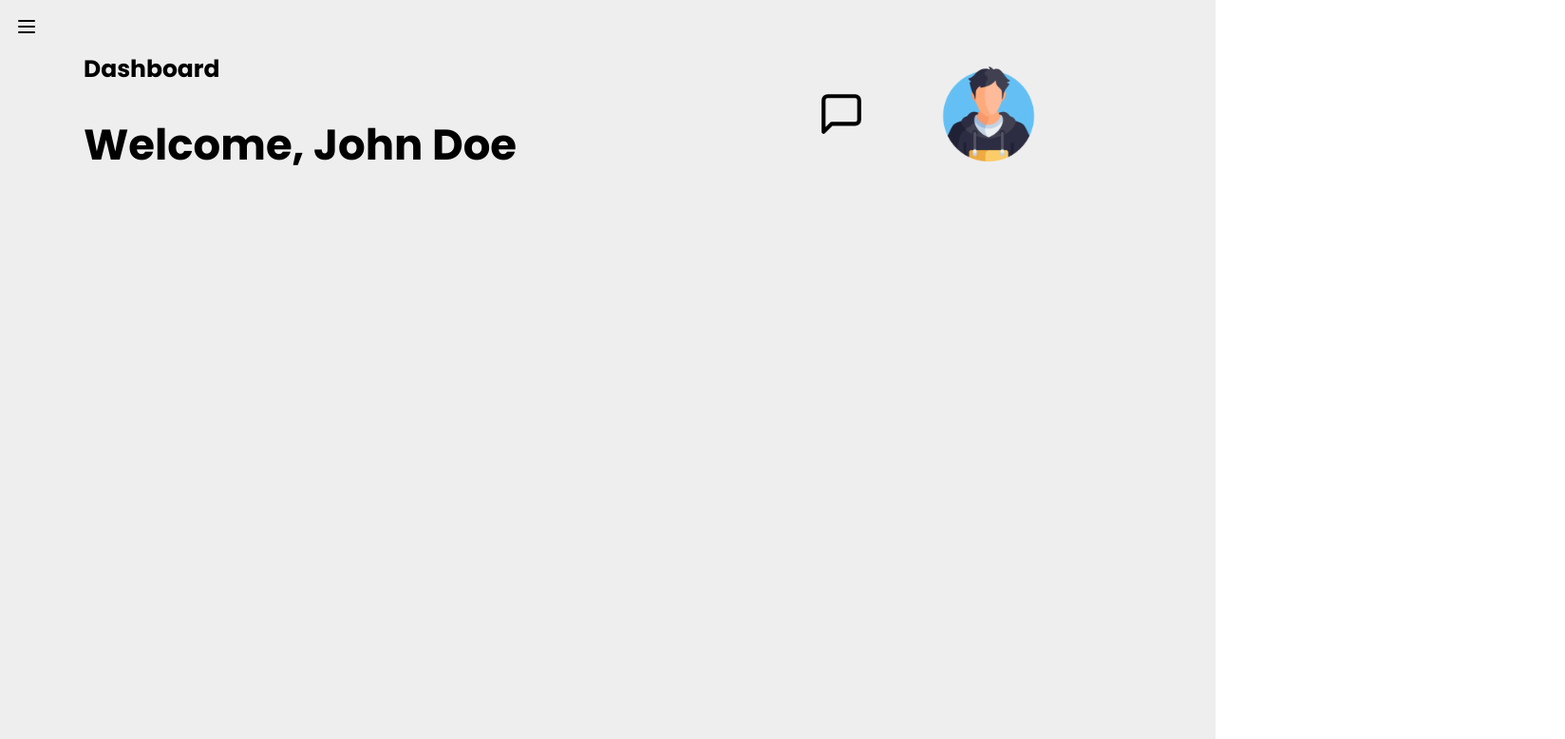
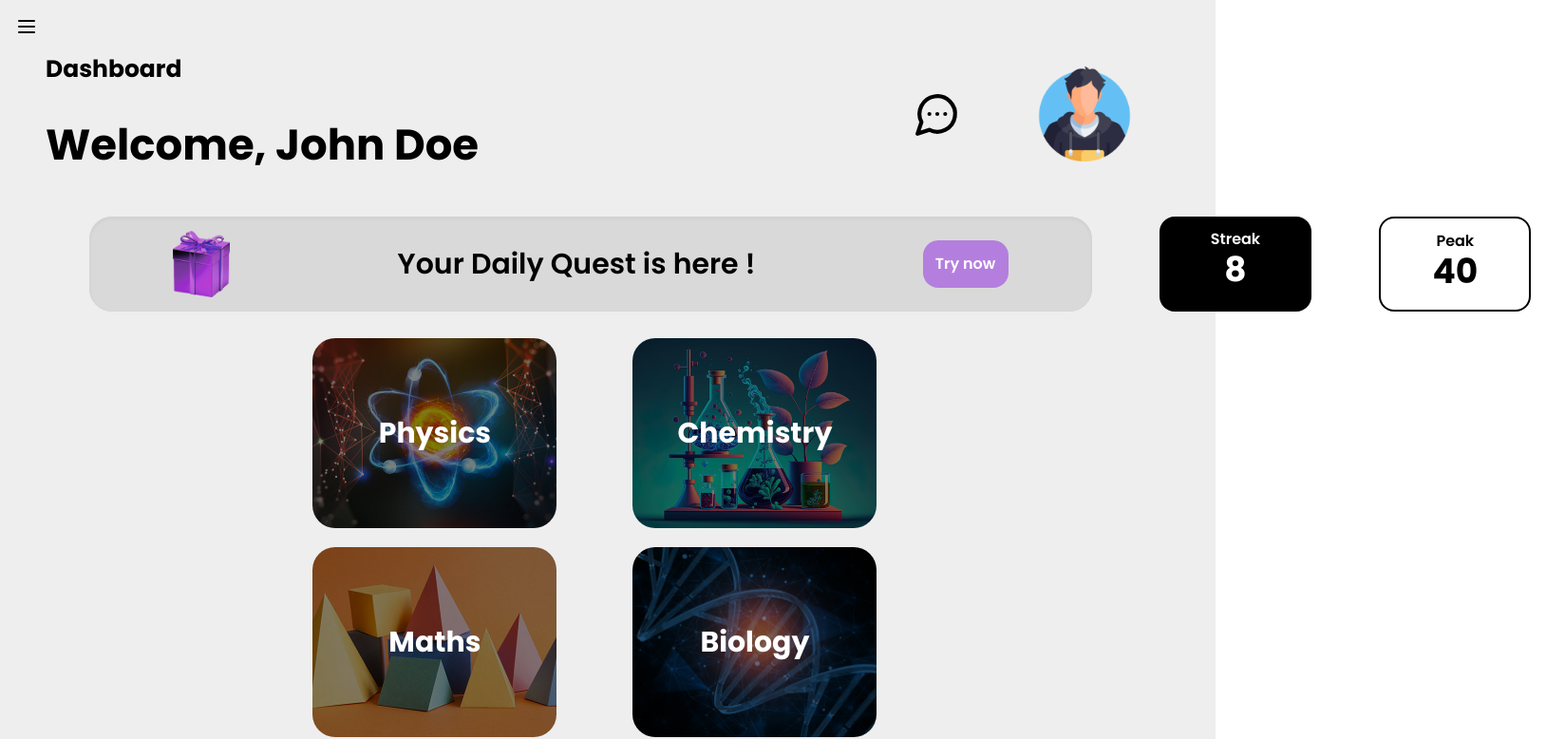
Before and after one commit to tharun-raj-r-g/digibridge, a React (Create React App) app: page / in a window 1280 px wide. Shown: the top 778 px of the page at 95% size, 1648 px wide, since content can reach past the window. Built offline with nearby package versions, Linux system fonts and the light colour scheme.

Commit message:
dashboard

```diff
--- a/src/App.js
+++ b/src/App.js
@@ -10,11 +10,11 @@ import Events from "./pages/Events";
 function App() {
     return (
         <BrowserRouter>
-            <div className="bg-[#eeeeee] h-screen">
+            <div className="bg-[#eeeeee]">
                 <div className={"absolute top-2"}>
                     <SideNav/>
                 </div>
-                <div className={"p-2 ml-20 pt-10"}>
+                <div className={"p-2 ml-10 pt-10"}>
                     <Routes>
                         <Route path={"/"} element={<Home/>}></Route>
                         <Route path={"/report"} element={<Report/>}></Route>
--- a/src/pages/Home.js
+++ b/src/pages/Home.js
@@ -1,19 +1,81 @@
 import home from "../images/dashboard.png";
 import boy from "../images/boy1.png";
-import { MessageSquare } from "lucide-react";
+import physics from "../images/physics.jpg"
+import chemistry from "../images/chemistry.jpg"
+import maths from "../images/maths.jpg"
+import biology from "../images/biology.png"
+import gift from "../images/gift.png"
+import { MessageSquare, MessageCircleMore } from "lucide-react";
+import { Button } from "../components/ui/button.tsx";
 const Home = () => {
+  const handlePhyicsClick = () => {
+    console.log('Button clicked!');
+  };
+  const handleChemistryClick = () => {
+    console.log('Button clicked!');
+  };
+  const handleMathsClick = () => {
+    console.log('Button clicked!');
+  };
+  const handleBiologyClick = () => {
+    console.log('Button clicked!');
+  };
+
   return (
     <div className="h-screen">
-      <div className="h-1/5 bg-inherit flex-row flex">
+      <div className="h-1/5 bg-inherit flex-row flex mb-7">
         <div className="h-inherit w-[50%] flex-col flex text-left justify-around">
           <h1 className="font-poppins font-bold text-[25px]">Dashboard</h1>
           <h1 className="font-poppins font-bold text-[45px]">
             Welcome, John Doe
           </h1>
         </div>
-        <div className="h-inherit w-[50%] flex-row flex justify-center items-center">
-          <MessageSquare className="h-[50px] w-[50px]"/>
+        <div className="h-inherit w-[50%] flex-row flex justify-end items-center pr-20">
+          <MessageCircleMore className="h-[50px] w-[50px]" />
           <img src={boy} className="h-[100px] w-[100px] ml-20" />
+        </div>
+      </div>
+      <div className="h-[100px] w-[1600px] rounded-3xl relative mb-7 flex-row flex justify-around">
+        <div className="h-[100px] bg-[#d9d9d9] w-[66%] rounded-3xl ml-[10px] relative mb-7 flex-row flex">
+          <div class="absolute inset-0 bg-inherit shadow-inner rounded-3xl flex-row flex justify-around items-center">
+            <img src={gift} className="h-[70px]"/>
+            <h1 className="font-semibold text-[30px]">Your Daily Quest is here !</h1>
+            <div className="h-[50px] bg-[#b47ede] w-[90px] rounded-2xl justify-center items-center flex">
+              <h1 className="text-center text-white font-semibold">Try now</h1>
+            </div>
+          </div>
+        </div>
+        <div
+                        className={"w-[10%] pr-5 pl-5 flex flex-col p-3 rounded-2xl bg-black dark:bg-white text-center text-white dark:text-black"}>
+                        <span className={"font-semibold"}>Streak</span>
+                        <span className={"text-4xl font-bold"}>8</span>
+                    </div>
+
+                    <div
+                        className={"w-[10%] pr-5 pl-5 flex flex-col border-2 border-black dark:border-white p-3 rounded-2xl bg-white dark:bg-black text-center text-black dark:text-white"}>
+                        <span className={"font-semibold"}>Peak</span>
+                        <span className={"text-4xl font-bold"}>40</span>
+                    </div>
+      </div>
+      <div className="h-1/4 w-[70%] rounded-3xl ml-[150px] relative flex-row flex mb-5 justify-center">
+       <div className="h-inherit w-[30%] rounded-3xl relative flex-row flex mr-10 cursor-pointer"  onClick={handlePhyicsClick}>
+        <img src={physics} className="rounded-3xl brightness-50 object-cover w-[100%]"/>
+        <p className="absolute text-white font-bold top-1/2 left-1/2 -translate-x-1/2 -translate-y-1/2 text-3xl">Physics</p>
+        </div>
+
+        <div className="h-inherit w-[30%] rounded-3xl relative flex-row flex ml-10 cursor-pointer"  onClick={handleChemistryClick}>
+        <img src={chemistry} className="rounded-3xl brightness-50 object-cover w-[100%]"/>
+        <p className="absolute text-white font-bold top-1/2 left-1/2 -translate-x-1/2 -translate-y-1/2 text-3xl">Chemistry</p>
+        </div>
+      </div>
+      <div className="h-1/4 w-[70%] rounded-3xl ml-[150px] relative flex-row flex mb-5 justify-center">
+      <div className="h-inherit w-[30%] rounded-3xl relative flex-row flex mr-10 cursor-pointer"  onClick={handleMathsClick}>
+        <img src={maths} className="rounded-3xl brightness-50 object-cover w-[100%]"/>
+        <p className="absolute text-white font-bold top-1/2 left-1/2 -translate-x-1/2 -translate-y-1/2 text-3xl">Maths</p>
+        </div>
+        <div className="h-inherit w-[30%] rounded-3xl relative flex-row flex ml-10 cursor-pointer"  onClick={handleBiologyClick}>
+        <img src={biology} className="rounded-3xl brightness-50 object-cover w-[100%]"/>
+        <p className="absolute text-white font-bold top-1/2 left-1/2 -translate-x-1/2 -translate-y-1/2 text-3xl">Biology</p>
         </div>
       </div>
     </div>
```
Also changed, not shown: src/images/biology.png (added), src/images/gift.png (added).
